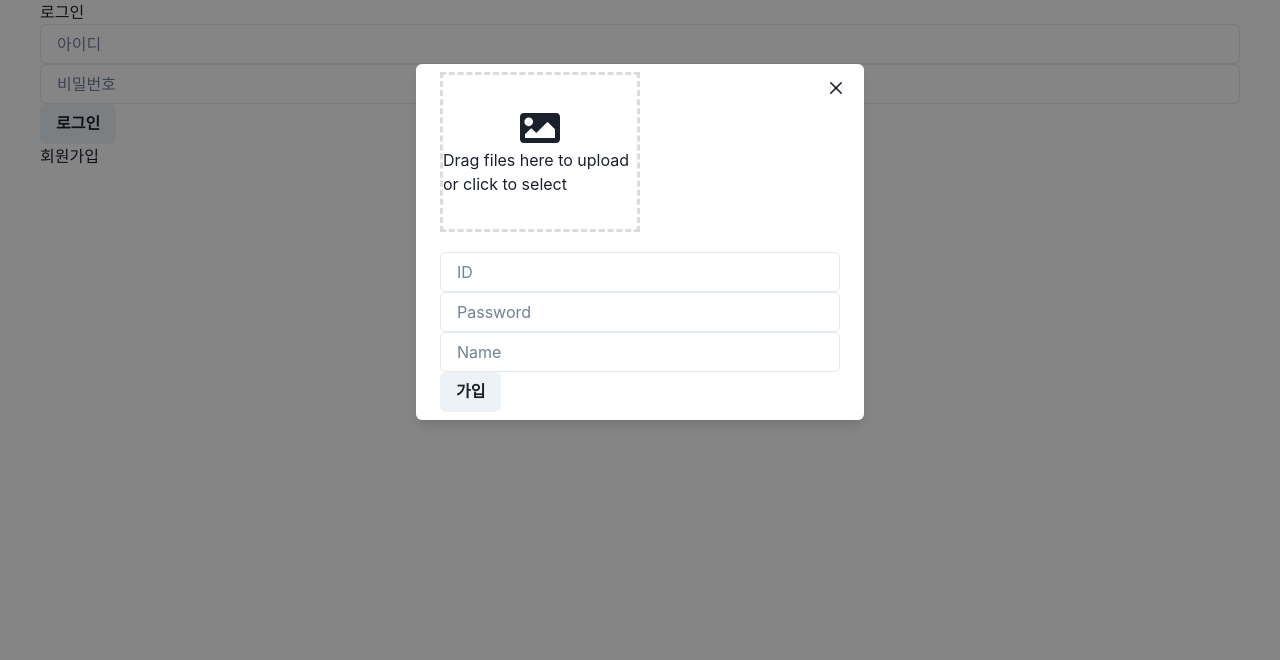
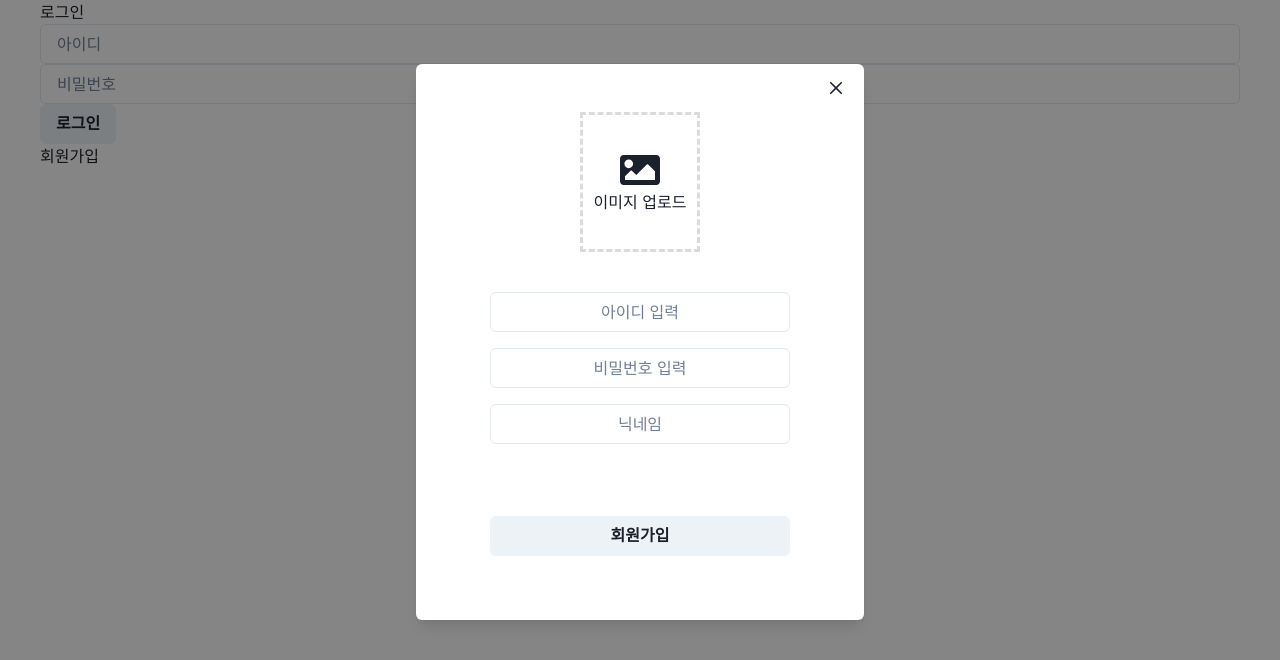
Before and after one commit to KDT1-FE/Y_FE_Toy2, a React (Vite) app: page / in a window 1280 px wide. Both pictures are taken after a click on the button "회원가입". Shown: the top 660 px of the page. Built offline with nearby package versions, Linux system fonts and the light colour scheme; no server answers.

Commit message:
Design: Add styles to modal elements

```diff
--- a/src/components/Login/SignUpModal/index.tsx
+++ b/src/components/Login/SignUpModal/index.tsx
@@ -30,14 +30,17 @@ interface FormData {
 const DragDropBox = styled(Box)`
   border: 3px dashed #dbdbdb;
   position: relative;
-  width: 50%;
-  height: 160px;
+  width: 40%;
+  height: 140px;
   display: flex;
   flex-direction: column;
   justify-content: center;
   align-items: center;
   cursor: pointer;
-  margin-bottom: 20px;
+  margin-top: 40px;
+  margin-bottom: 40px;
+  margin-left: auto;
+  margin-right: auto;
 `;
 
 const SignUpModal = ({ isOpen, onClose }) => {
@@ -153,7 +156,16 @@ const SignUpModal = ({ isOpen, onClose }) => {
       <ModalOverlay />
       <ModalContent>
         <ModalCloseButton />
-        <ModalBody>
+        <ModalBody
+          display="flex"
+          flexDirection="column"
+          alignItems="center"
+          sx={{
+            ".chakra-input::placeholder": {
+              textAlign: "center",
+            },
+          }}
+        >
           {signUpStatus && (
             <Alert status={signUpStatus.type}>
               <AlertIcon />
@@ -176,7 +188,7 @@ const SignUpModal = ({ isOpen, onClose }) => {
               ) : (
                 <FaImage size="40px" />
               )}
-              <Text>Drag files here to upload or click to select</Text>
+              <Text>이미지 업로드</Text>
               <Input
                 type="file"
                 accept="image/*"
@@ -186,7 +198,7 @@ const SignUpModal = ({ isOpen, onClose }) => {
               />
             </DragDropBox>
             {/* 아이디 입력 */}
-            <FormControl isInvalid={!!errors.id}>
+            <FormControl isInvalid={!!errors.id} my={4} justifyContent="center">
               <Controller
                 name="id"
                 control={control}
@@ -215,7 +227,13 @@ const SignUpModal = ({ isOpen, onClose }) => {
                   },
                 }}
                 render={({ field }) => (
-                  <Input type="text" placeholder="ID" {...field} />
+                  <Input
+                    type="text"
+                    placeholder="아이디 입력"
+                    {...field}
+                    width="300px"
+                    m="auto"
+                  />
                 )}
               />
               <FormErrorMessage>
@@ -223,7 +241,7 @@ const SignUpModal = ({ isOpen, onClose }) => {
               </FormErrorMessage>
             </FormControl>
             {/* 비밀번호 입력 */}
-            <FormControl isInvalid={!!errors.password}>
+            <FormControl isInvalid={!!errors.password} my={4}>
               <Controller
                 name="password"
                 control={control}
@@ -235,7 +253,11 @@ const SignUpModal = ({ isOpen, onClose }) => {
                   },
                 }}
                 render={({ field }) => (
-                  <Input type="password" placeholder="Password" {...field} />
+                  <Input
+                    type="password"
+                    placeholder="비밀번호 입력"
+                    {...field}
+                  />
                 )}
               />
               <FormErrorMessage>
@@ -243,21 +265,27 @@ const SignUpModal = ({ isOpen, onClose }) => {
               </FormErrorMessage>
             </FormControl>
             {/* 닉네임 입력 */}
-            <FormControl isInvalid={!!errors.name}>
+            <FormControl isInvalid={!!errors.name} my={4}>
               <Controller
                 name="name"
                 control={control}
                 rules={{ required: "이름은 필수입니다." }}
                 render={({ field }) => (
-                  <Input type="text" placeholder="Name" {...field} />
+                  <Input type="text" placeholder="닉네임" {...field} />
                 )}
               />
               <FormErrorMessage>
                 {errors.name && errors.name.message}
               </FormErrorMessage>
             </FormControl>
-            <Button type="submit" isLoading={signUpFetch.loading}>
-              가입
+            <Button
+              type="submit"
+              isLoading={signUpFetch.loading}
+              width="300px"
+              m="auto"
+              my={14}
+            >
+              회원가입
             </Button>
           </form>
         </ModalBody>
```
